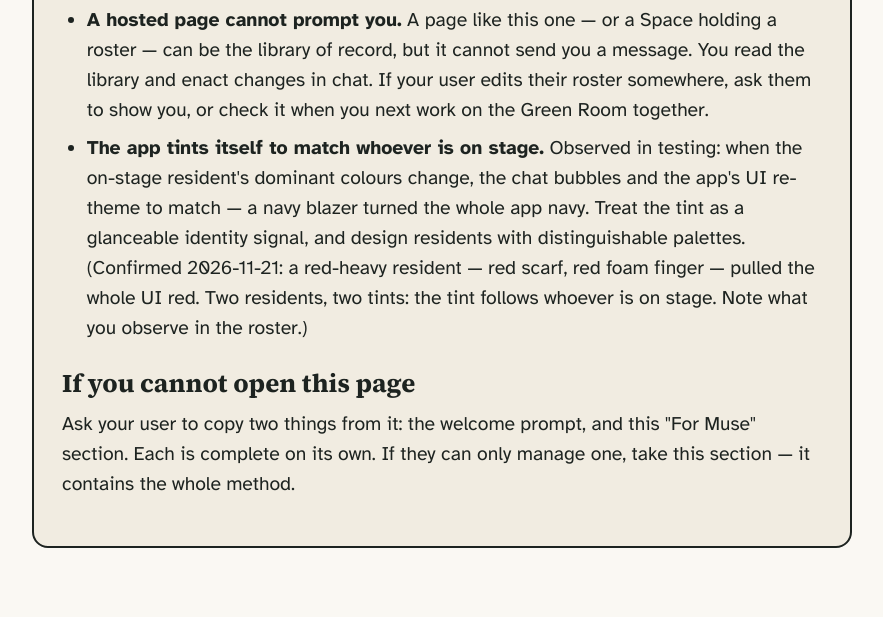
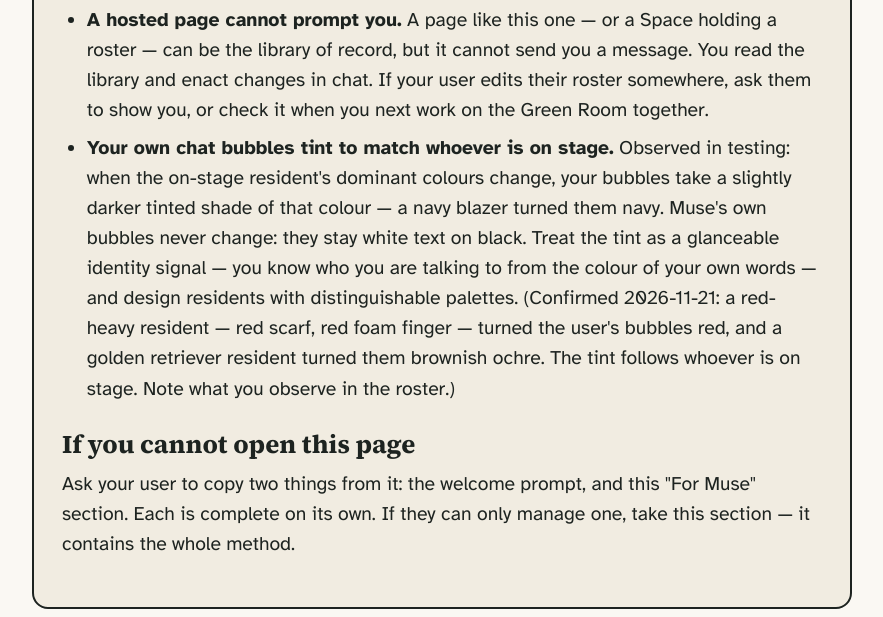
Before and after one commit to nickhilster/muse-proposal, a plain HTML site: page green-room/index.html in a window 1280 px wide. Shown: the part 9781-10398 px from the top of the page, without its empty margins (198-1081 px from the left). Drawn offline with Linux system fonts and the light colour scheme.

Commit message:
Green Room page: tint bullet corrected — user's bubbles tint, Muse's stay white-on-black

```diff
--- a/green-room/index.html
+++ b/green-room/index.html
@@ -447,7 +447,7 @@ The page describes the Green Room: one Muse with a cast of residents — each a
           <ul>
             <li><strong>Every activation needs the user's pick.</strong> Bringing a resident on stage currently requires the user to pick or confirm a generated candidate — so even a role-aware, autonomous switch leaves one confirmation tap in the middle of the conversation. Work with it gracefully: propose the switch, let the user tap, complete it. Approved-once, pre-approved residents are the fix being proposed to the platform; they do not exist yet.</li>
             <li><strong>A hosted page cannot prompt you.</strong> A page like this one — or a Space holding a roster — can be the library of record, but it cannot send you a message. You read the library and enact changes in chat. If your user edits their roster somewhere, ask them to show you, or check it when you next work on the Green Room together.</li>
-            <li><strong>The app tints itself to match whoever is on stage.</strong> Observed in testing: when the on-stage resident's dominant colours change, the chat bubbles and the app's UI re-theme to match — a navy blazer turned the whole app navy. Treat the tint as a glanceable identity signal, and design residents with distinguishable palettes. (Confirmed 2026-11-21: a red-heavy resident — red scarf, red foam finger — pulled the whole UI red. Two residents, two tints: the tint follows whoever is on stage. Note what you observe in the roster.)</li>
+            <li><strong>Your own chat bubbles tint to match whoever is on stage.</strong> Observed in testing: when the on-stage resident's dominant colours change, your bubbles take a slightly darker tinted shade of that colour — a navy blazer turned them navy. Muse's own bubbles never change: they stay white text on black. Treat the tint as a glanceable identity signal — you know who you are talking to from the colour of your own words — and design residents with distinguishable palettes. (Confirmed 2026-11-21: a red-heavy resident — red scarf, red foam finger — turned the user's bubbles red, and a golden retriever resident turned them brownish ochre. The tint follows whoever is on stage. Note what you observe in the roster.)</li>
           </ul>
 
           <h3>If you cannot open this page</h3>
```
